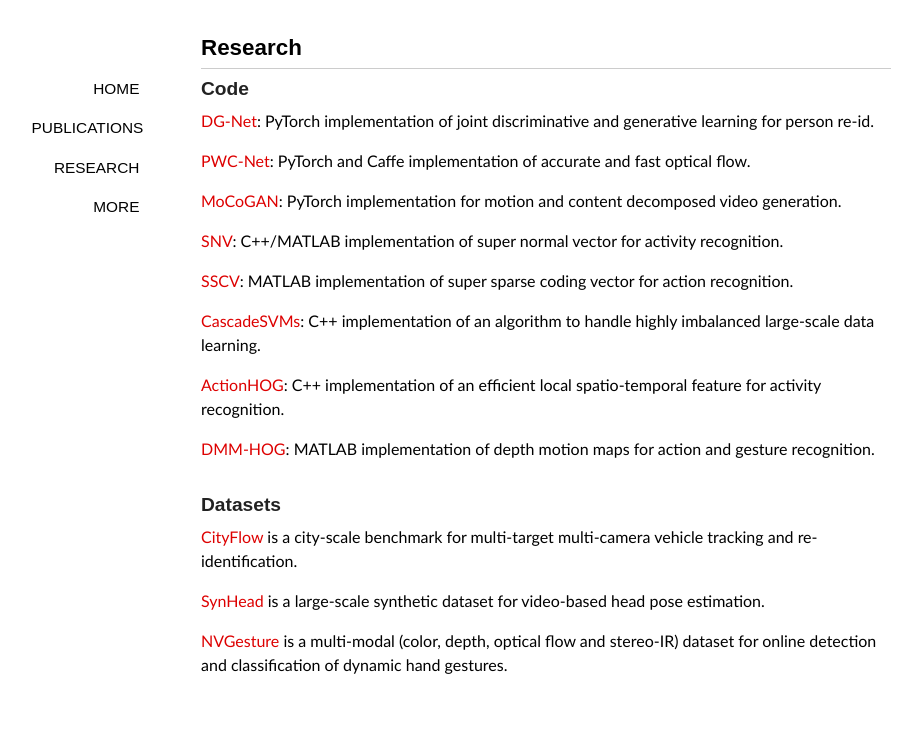
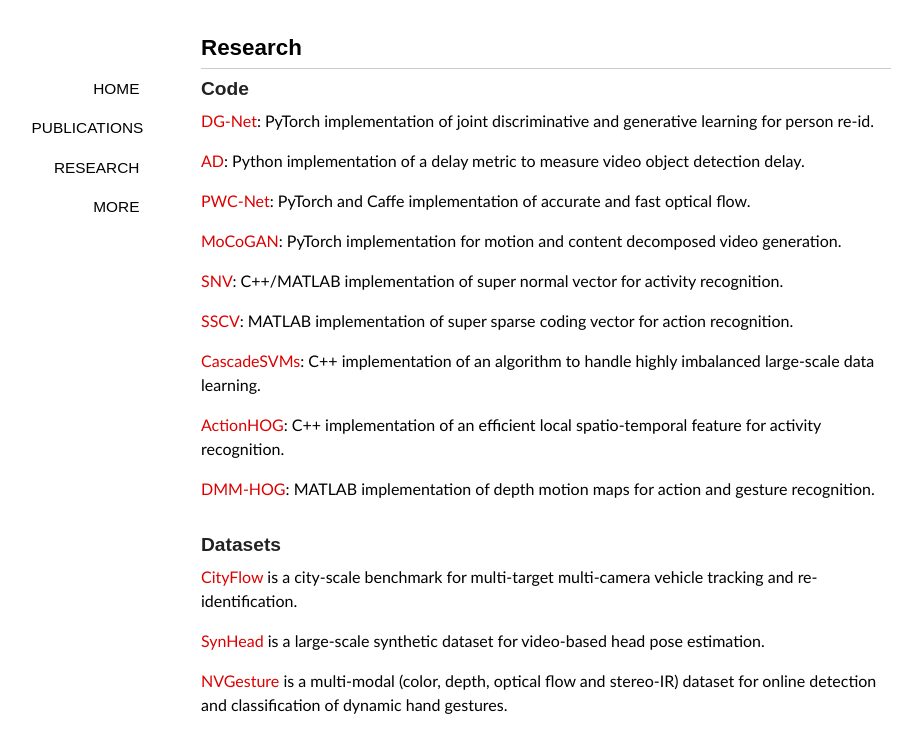
Before and after one commit to xiaodongyang/xiaodongyang.github.io, a Jekyll site: the page built from research/index.md, in a window 1280 px wide. Shown: the top 753 px of the page, without its empty margins (94-1001 px from the left). Built offline with Jekyll 4.4.1, drawn with Linux system fonts in a browser that asks for light colours; some web fonts are replaced.

Commit message:
Update index.md

```diff
--- a/research/index.md
+++ b/research/index.md
@@ -6,6 +6,8 @@
 ### Code
 
 [DG-Net](https://github.com/NVlabs/DG-Net): PyTorch implementation of joint discriminative and generative learning for person re-id.
+
+[AD](https://github.com/RalphMao/VMetrics): Python implementation of a delay metric to measure video object detection delay.
 
 [PWC-Net](https://github.com/NVlabs/PWC-Net): PyTorch and Caffe implementation of accurate and fast optical flow.
 
```
